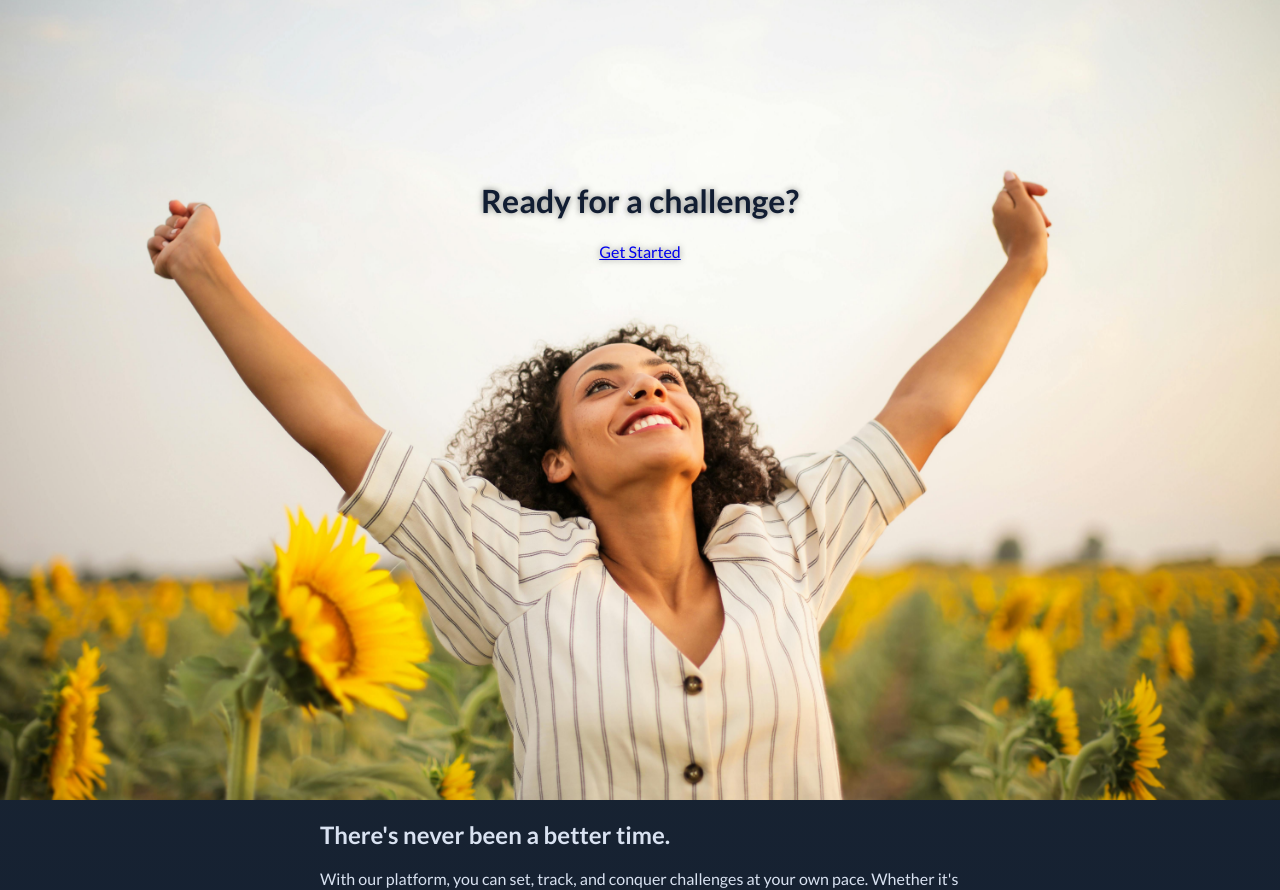
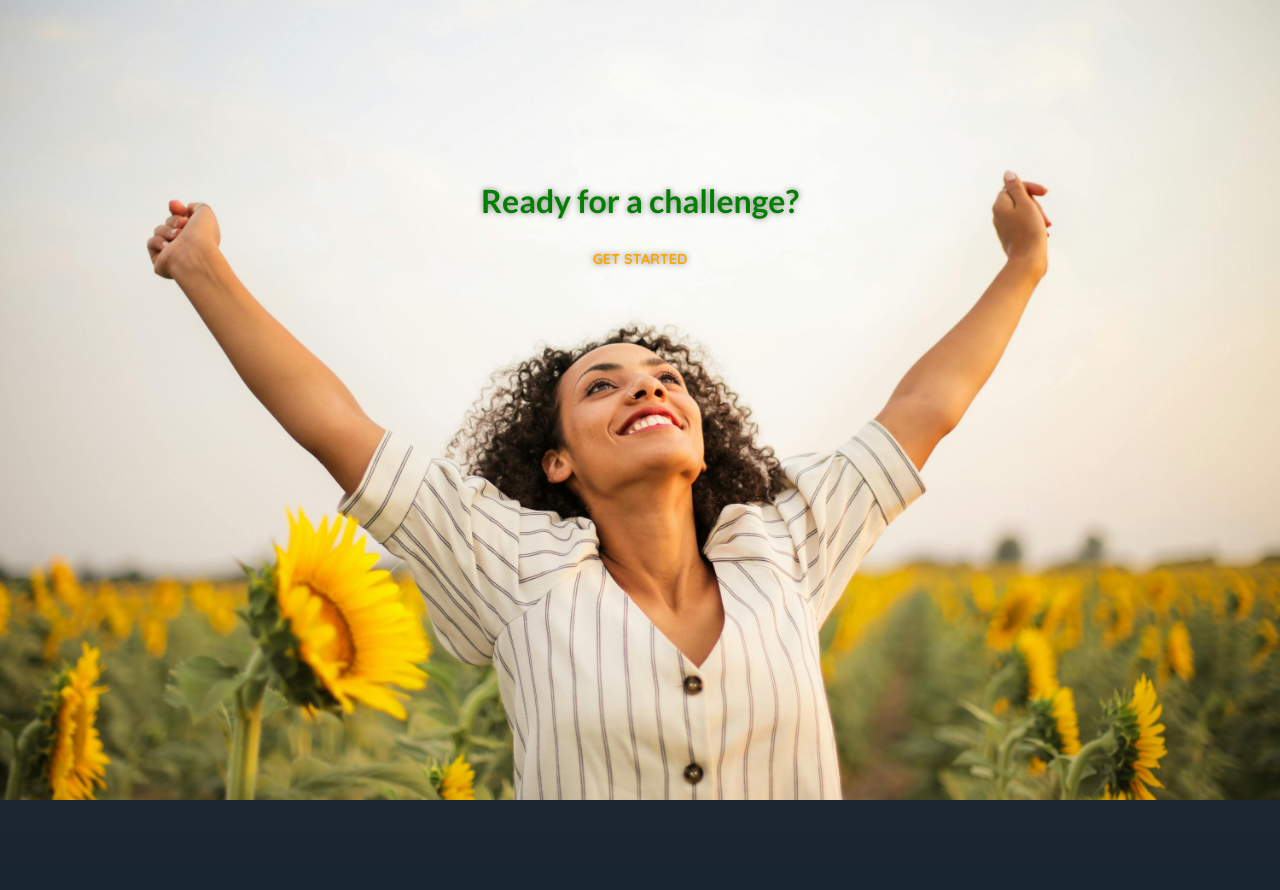
Before and after one commit to aswathyeg/react-animation, a React (Vite) app: page / in a window 1280 px wide. Shown: the top 890 px of the page. Built offline with nearby package versions, Linux system fonts and the light colour scheme.

Commit message:
updated color

```diff
--- a/src/index.css
+++ b/src/index.css
@@ -30,7 +30,7 @@ main {
   z-index: 1;
   text-shadow: 0 0 6px rgba(0, 0, 0, 0.5);
   text-align: center;
-  color:#111d32
+  color:green
 }
 #cloud-image{
   width:100%;
@@ -73,3 +73,28 @@ main {
 /* #main-heading{
 color:#111d32
 } */
+#welcome-content section {
+  margin: 6rem 0;
+}
+
+#welcome-content h2 {
+  font-size: 2.5rem;
+  margin: 2rem 0;
+  color: #f2f25d;
+}
+#cta-link {
+  display: inline-block;
+  padding: 0.5rem 1rem;
+  /* background-color: #0f61ef; */
+  color: orange;
+  /* border-radius: 4px; */
+  text-decoration: none;
+  font-family: 'Quicksand', sans-serif;
+  font-size: 0.9rem;
+  font-weight: bold;
+  text-transform: uppercase;
+}
+
+#cta-link:hover {
+  background-color: #0f86ef;
+}
```
